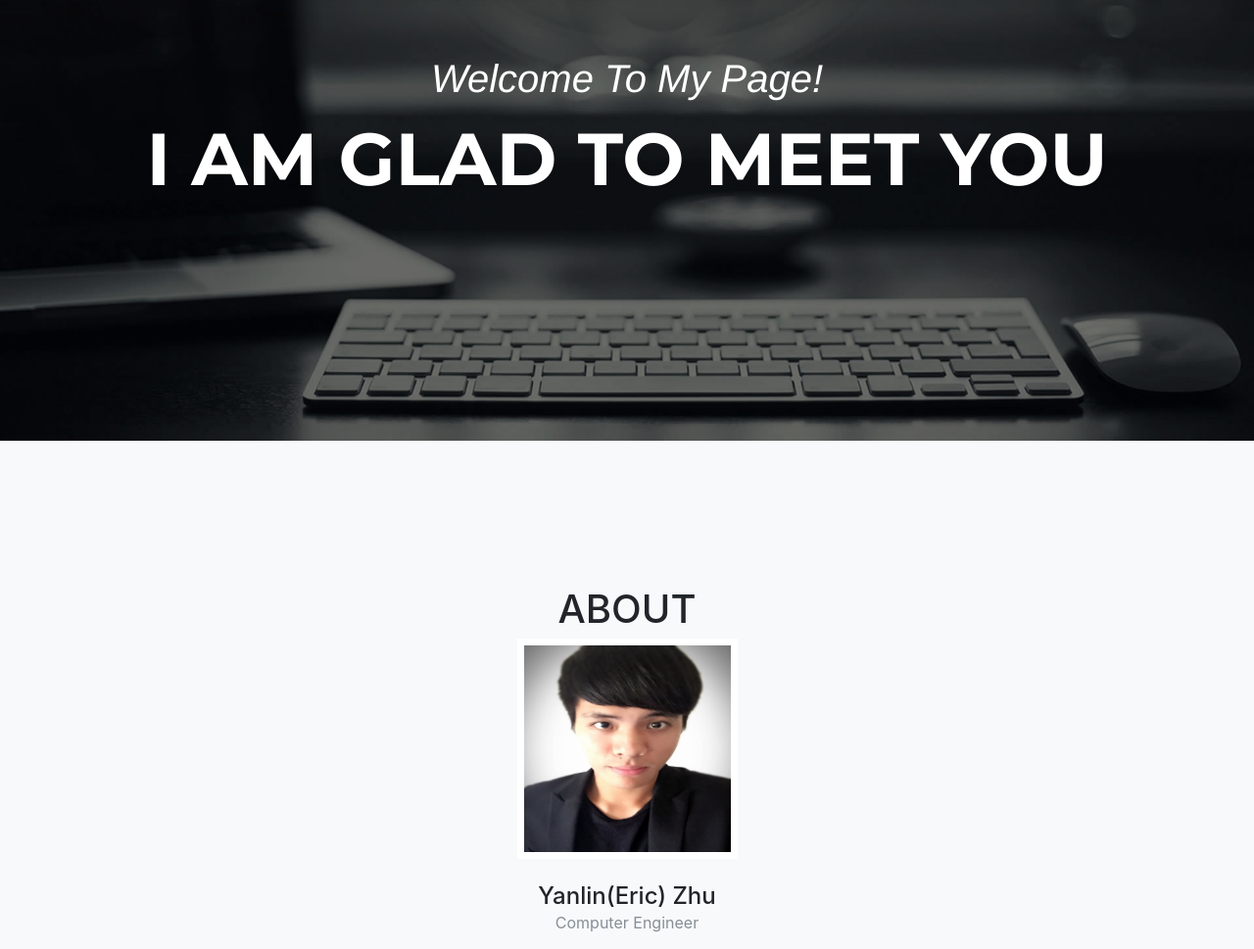
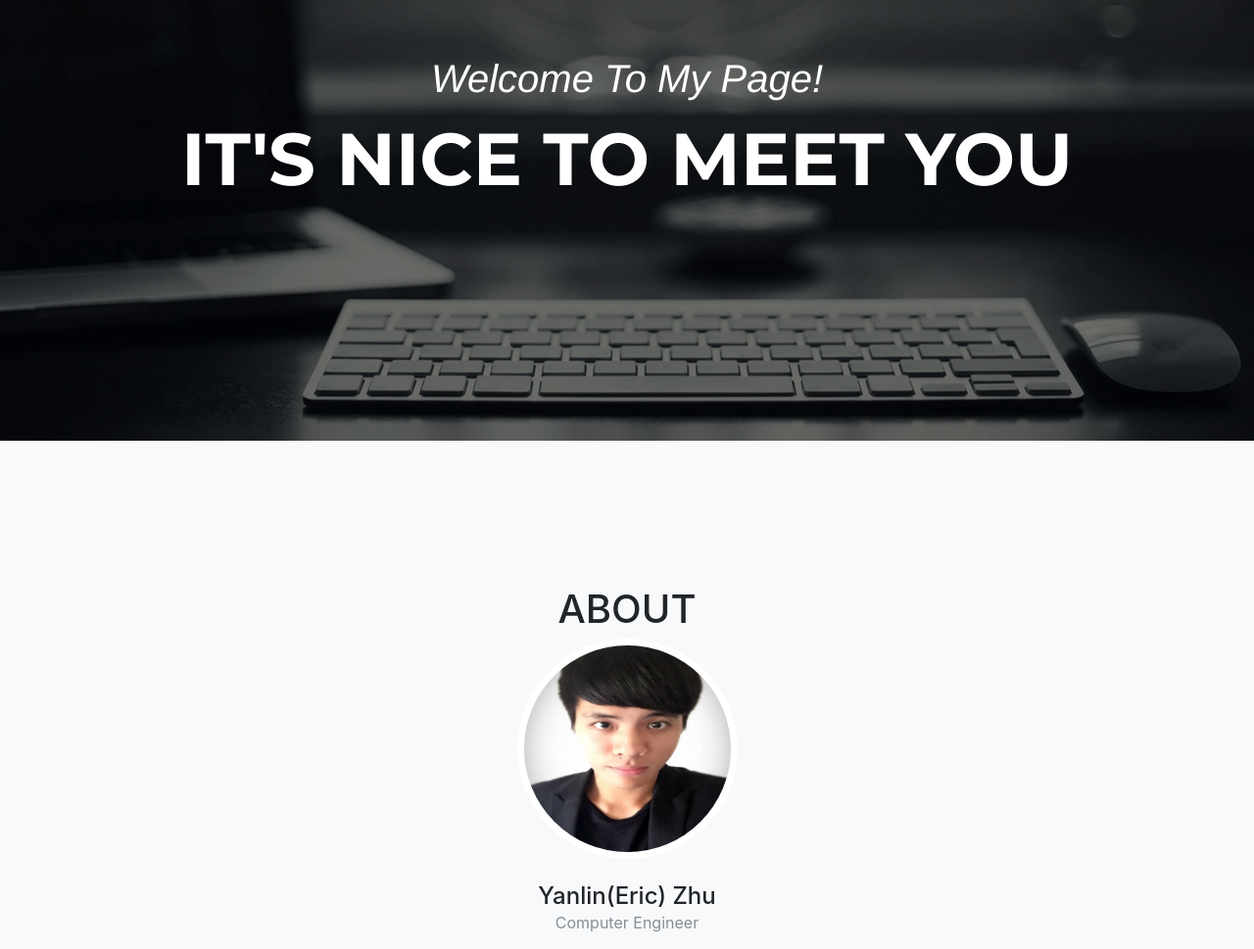
Before and after one commit to ylzhu000/ylzhu000.github.io, a website with bundled scripts: page index.html in a window 1280 px wide. Shown: the part 240-1209 px from the top of the page at 98% size. Built offline with nearby package versions, Linux system fonts and the light colour scheme; a web font is replaced by a local one.

Commit message:
Change profile picture

```diff
--- a/index.html
+++ b/index.html
@@ -60,7 +60,7 @@
       <div class="container">
         <div class="intro-text">
           <div class="intro-lead-in">Welcome To My Page!</div>
-          <div class="intro-heading">I am glad to meet you</div>
+          <div class="intro-heading">It's nice to meet you</div>
         </div>
       </div>
     </header>
@@ -111,7 +111,7 @@
           <div class="col-sm-12">
             <div class="team-member">
               <h1 class="section-heading">About<br></h1>
-              <img class="mx-auto" src="img/about/selfie.jpg" alt="selfie">
+              <img class="mx-auto rounded-circle" src="img/about/selfie.jpg" alt="selfie">
               <h4>Yanlin(Eric) Zhu</h4>
               <p class="text-muted">Computer Engineer</p>
               <ul class="list-inline social-buttons">
```
